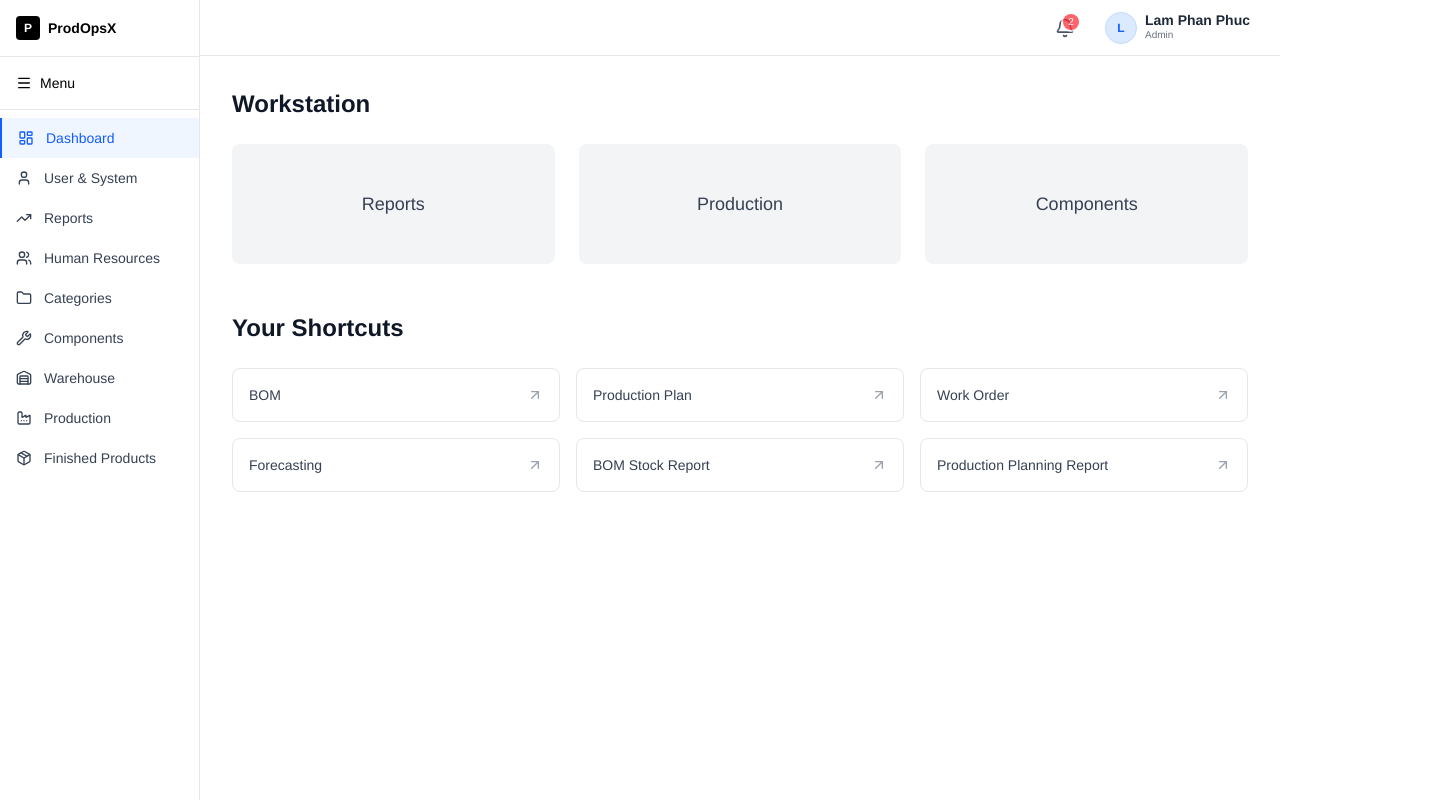
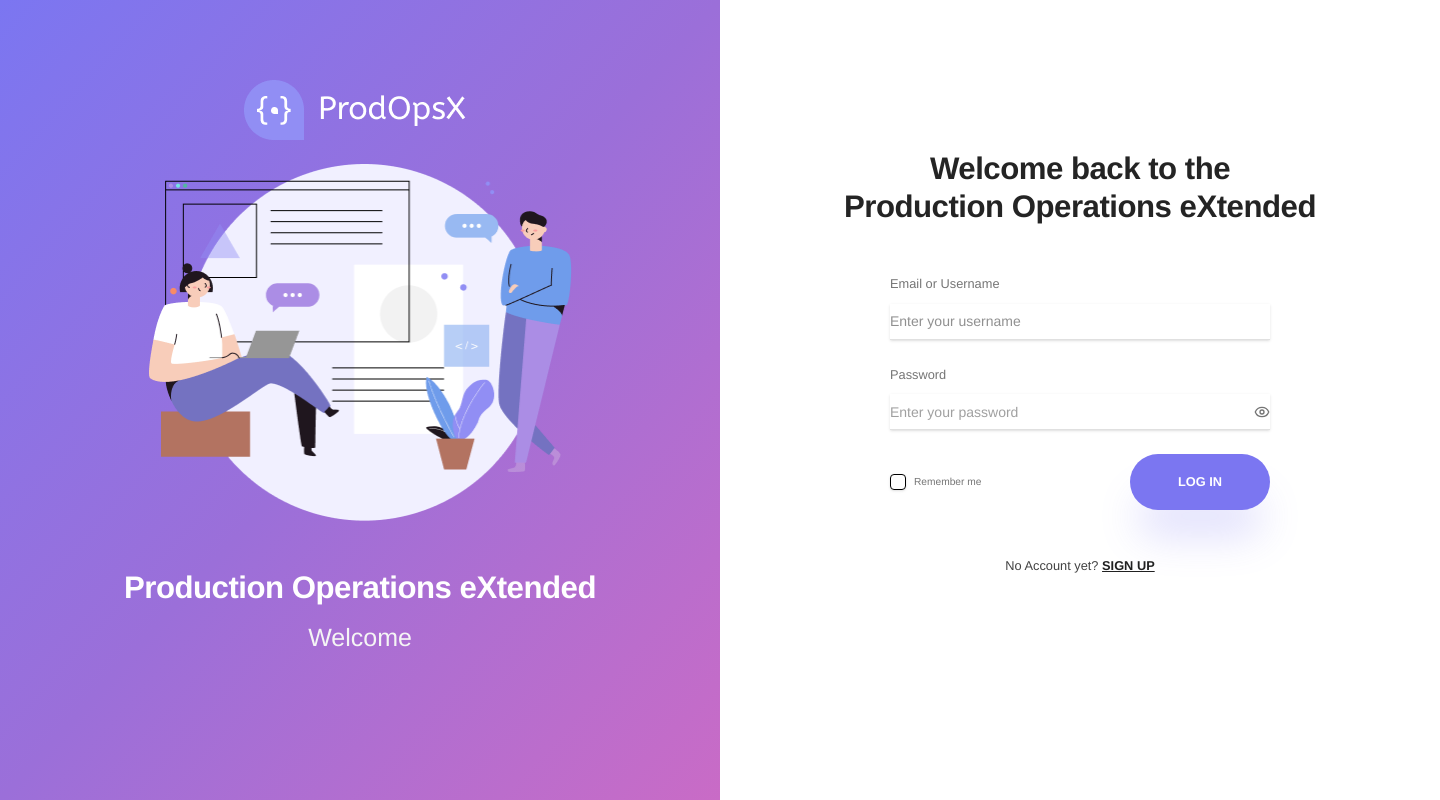
Before and after one commit to ironmanthang/mes-mini, a React app in the folder frontend/: page /login in a window 1280 px wide. Shown: the whole page, 1440 px wide, since content can reach past the window. Built offline with nearby package versions, Linux system fonts and the light colour scheme; the HTML template or start-up script is replaced by a standard one.

Commit message:
update api signin

```diff
--- a/frontend/package.json
+++ b/frontend/package.json
@@ -14,11 +14,13 @@
     "@radix-ui/react-label": "^2.1.8",
     "@radix-ui/react-slot": "^1.2.4",
     "@tailwindcss/vite": "^4.1.17",
+    "axios": "^1.13.2",
     "class-variance-authority": "^0.7.1",
     "clsx": "^2.1.1",
     "lucide-react": "^0.554.0",
     "react": "^19.2.0",
     "react-dom": "^19.2.0",
+    "react-router-dom": "^7.10.1",
     "tailwind-merge": "^3.4.0",
     "tailwindcss": "^4.1.17"
   },
--- a/frontend/src/main.tsx
+++ b/frontend/src/main.tsx
@@ -1,10 +1,52 @@
-import { StrictMode } from 'react'
+import { StrictMode, type JSX } from 'react'
 import { createRoot } from 'react-dom/client'
 import './index.css'
+import { BrowserRouter, Routes, Route, Navigate } from 'react-router-dom'
 import App from './App'
+import { SignIn } from './screens/SignIn'
+
+const ProtectedRoute = ({ children }: { children: JSX.Element }) => {
+  const token = localStorage.getItem("token");
+
+  if (!token) {
+    return <Navigate to="/login" replace />;
+  }
+  return children;
+};
+
+const PublicRoute = ({ children }: { children: JSX.Element }) => {
+  const token = localStorage.getItem("token");
+
+  if (token) {
+    return <Navigate to="/" replace />;
+  }
+  return children;
+};
 
 createRoot(document.getElementById('root')!).render(
   <StrictMode>
-    <App />
+    <BrowserRouter>
+      <Routes>
+        <Route
+          path="/login"
+          element={
+            <PublicRoute>
+              <SignIn />
+            </PublicRoute>
+          }
+        />
+
+        <Route
+          path="/*"
+          element={
+            <ProtectedRoute>
+              <App />
+            </ProtectedRoute>
+          }
+        />
+
+        <Route path="*" element={<Navigate to="/" replace />} />
+      </Routes>
+    </BrowserRouter>
   </StrictMode>,
 )
--- a/frontend/src/screens/SignIn/SignIn.tsx
+++ b/frontend/src/screens/SignIn/SignIn.tsx
@@ -1,11 +1,49 @@
-import { EyeIcon } from "lucide-react";
+import { EyeIcon, Loader2, EyeOffIcon } from "lucide-react";
 import { Button } from "../../components/ui/button";
 import { Checkbox } from "../../components/ui/checkbox";
 import { Input } from "../../components/ui/input";
 import { Label } from "../../components/ui/lable";
 import type { JSX } from "react";
+import { useState } from "react";
+import { useNavigate } from "react-router-dom";
+import { authService } from "../../services/authServices";
 
 export const SignIn = (): JSX.Element => {
+  const navigate = useNavigate();
+
+  const [username, setUsername] = useState("");
+  const [password, setPassword] = useState("");
+  const [showPassword, setShowPassword] = useState(false);
+
+  const [isLoading, setIsLoading] = useState(false);
+  const [error, setError] = useState<string | null>(null);
+
+  const handleLogin = async () => {
+    if (!username || !password) {
+      setError("Please enter both username and password.");
+      return;
+    }
+
+    setIsLoading(true);
+    setError(null);
+
+    try {
+      await authService.login({ username, password });
+      navigate("/");
+    } catch (err: any) {
+      const message = err.response?.data?.message || "Login failed. Please check your credentials.";
+      setError(message);
+    } finally {
+      setIsLoading(false);
+    }
+  };
+
+  const handleKeyDown = (e: React.KeyboardEvent) => {
+    if (e.key === "Enter") {
+      handleLogin();
+    }
+  };
+
   return (
     <div className="bg-white overflow-hidden w-full min-w-[1440px] h-screen flex">
       <div className="w-1/2 relative bg-gradient-to-br from-[#7b76f1] via-[#9b6fd9] to-[#c96bc6] flex flex-col items-center justify-between py-20 px-16 gap-6">
@@ -29,7 +67,6 @@ export const SignIn = (): JSX.Element => {
             </p>
           </div>
         </div>
-
         <div className="h-20" />
       </div>
 
@@ -40,7 +77,13 @@ export const SignIn = (): JSX.Element => {
             Production Operations eXtended
           </h1>
 
-          <div className="w-full max-w-[380px] flex flex-col gap-6">
+          <div className="w-full max-w-[380px] flex flex-col gap-6" onKeyDown={handleKeyDown}>
+            {error && (
+              <div className="bg-red-50 text-red-600 px-4 py-2 rounded text-sm text-center border border-red-200">
+                {error}
+              </div>
+            )}
+
             <div className="flex flex-col gap-6">
               <div className="relative flex flex-col gap-2">
                 <Label
@@ -52,7 +95,9 @@ export const SignIn = (): JSX.Element => {
                 <Input
                   id="email"
                   type="text"
-                  defaultValue="phanphuclam@prodopsx.com"
+                  placeholder="Enter your username"
+                  value={username}
+                  onChange={(e) => setUsername(e.target.value)}
                   className="[font-family:'Zen_Kaku_Gothic_Antique',Helvetica] font-normal text-[#212121] text-base tracking-[0] leading-[28.2px] border-0 border-b border-[#e0e0e0] rounded-none px-0 focus-visible:ring-0 focus-visible:border-[#7b76f1]"
                 />
               </div>
@@ -67,15 +112,18 @@ export const SignIn = (): JSX.Element => {
                 <div className="relative">
                   <Input
                     id="password"
-                    type="password"
-                    defaultValue="**************"
+                    type={showPassword ? "text" : "password"}
+                    placeholder="Enter your password"
+                    value={password}
+                    onChange={(e) => setPassword(e.target.value)}
                     className="[font-family:'Zen_Kaku_Gothic_Antique',Helvetica] font-normal text-[#424242] text-base tracking-[0] leading-[28.2px] border-0 border-b border-[#e0e0e0] rounded-none px-0 pr-8 focus-visible:ring-0 focus-visible:border-[#7b76f1]"
                   />
                   <button
                     type="button"
+                    onClick={() => setShowPassword(!showPassword)}
                     className="absolute right-0 top-1/2 -translate-y-1/2 text-[#757575] hover:text-[#424242]"
                   >
-                    <EyeIcon className="w-4 h-4" />
+                    {showPassword ? <EyeOffIcon className="w-4 h-4" /> : <EyeIcon className="w-4 h-4" />}
                   </button>
                 </div>
               </div>
@@ -92,9 +140,14 @@ export const SignIn = (): JSX.Element => {
                 </Label>
               </div>
 
-              <Button className="bg-[#7b76f1] hover:bg-[#6b66e1] text-white [font-family:'Zen_Kaku_Gothic_Antique',Helvetica] font-bold text-[12.8px] tracking-[0]
-                leading-[22.5px] rounded-[56px] shadow-[0px_34px_40px_-8px_#7b76f13d] h-14 px-12 cursor-pointer">
-                LOG IN
+              <Button
+                onClick={handleLogin}
+                disabled={isLoading}
+                className="bg-[#7b76f1] hover:bg-[#6b66e1] text-white [font-family:'Zen_Kaku_Gothic_Antique',Helvetica] font-bold text-[12.8px] tracking-[0]
+                leading-[22.5px] rounded-[56px] shadow-[0px_34px_40px_-8px_#7b76f13d] h-14 px-12 cursor-pointer disabled:opacity-70 disabled:cursor-not-allowed flex items-center gap-2"
+              >
+                {isLoading && <Loader2 className="w-4 h-4 animate-spin" />}
+                {isLoading ? "LOGGING IN..." : "LOG IN"}
               </Button>
             </div>
           </div>
--- /dev/null
+++ b/frontend/src/services/api.ts
@@ -0,0 +1,36 @@
+import axios from "axios";
+
+const api = axios.create({
+    baseURL: 'http://localhost:8080/api',
+    headers: {
+        "Content-Type": "application/json",
+    },
+});
+
+api.interceptors.request.use(
+    (config) => {
+        const token = localStorage.getItem('token');
+        if (token) {
+            config.headers.Authorization = `Bearer ${token}`;
+        }
+
+        return config;
+    },
+    (error) => {
+        return Promise.reject(error);
+    }
+)
+
+api.interceptors.response.use(
+  (response) => response,
+  (error) => {
+    if (error.response && error.response.status === 401) {
+      // Nếu lỗi 401 (Unauthorized), có thể logout hoặc refresh token tại đây
+      // localStorage.removeItem("token");
+      // window.location.href = "/login";
+    }
+    return Promise.reject(error);
+  }
+);
+
+export default api;
--- /dev/null
+++ b/frontend/src/services/authServices.ts
@@ -0,0 +1,67 @@
+import api from "./api";
+
+export interface LoginCredentials {
+  username: string;
+  password: string;
+}
+
+export interface AuthResponse {
+  message: string;
+  token: string;
+  user: {
+    employeeId: number;
+    username: string;
+    fullName: string;
+    email: string;
+    status: string;
+    roles: { roleId: number; roleName: string }[];
+  };
+}
+
+export interface UserProfile {
+  fullName?: string;
+  email?: string;
+  phoneNumber?: string;
+  address?: string;
+  dateOfBirth?: string;
+}
+
+export interface PasswordChange {
+  currentPassword: string;
+  newPassword: string;
+}
+
+export const authService = {
+  login: async (credentials: LoginCredentials) => {
+    const response = await api.post<AuthResponse>("/auth/login", credentials);
+    if (response.data.token) {
+      localStorage.setItem("token", response.data.token);
+      localStorage.setItem("user", JSON.stringify(response.data.user));
+    }
+    return response.data;
+  },
+
+  getMe: async () => {
+    const response = await api.get("/auth/me");
+    return response.data;
+  },
+
+  updateProfile: async (data: UserProfile) => {
+    const response = await api.put("/auth/profile", data);
+    const currentUser = JSON.parse(localStorage.getItem("user") || "{}");
+    const updatedUser = { ...currentUser, ...data };
+    localStorage.setItem("user", JSON.stringify(updatedUser));
+
+    return response.data;
+  },
+
+  changePassword: async (data: PasswordChange) => {
+    const response = await api.put("/auth/change-password", data);
+    return response.data;
+  },
+
+  logout: () => {
+    localStorage.removeItem("token");
+    localStorage.removeItem("user");
+  },
+};
```
Also changed, not shown: 2 other files (tests, documents, lock files or other folders).
